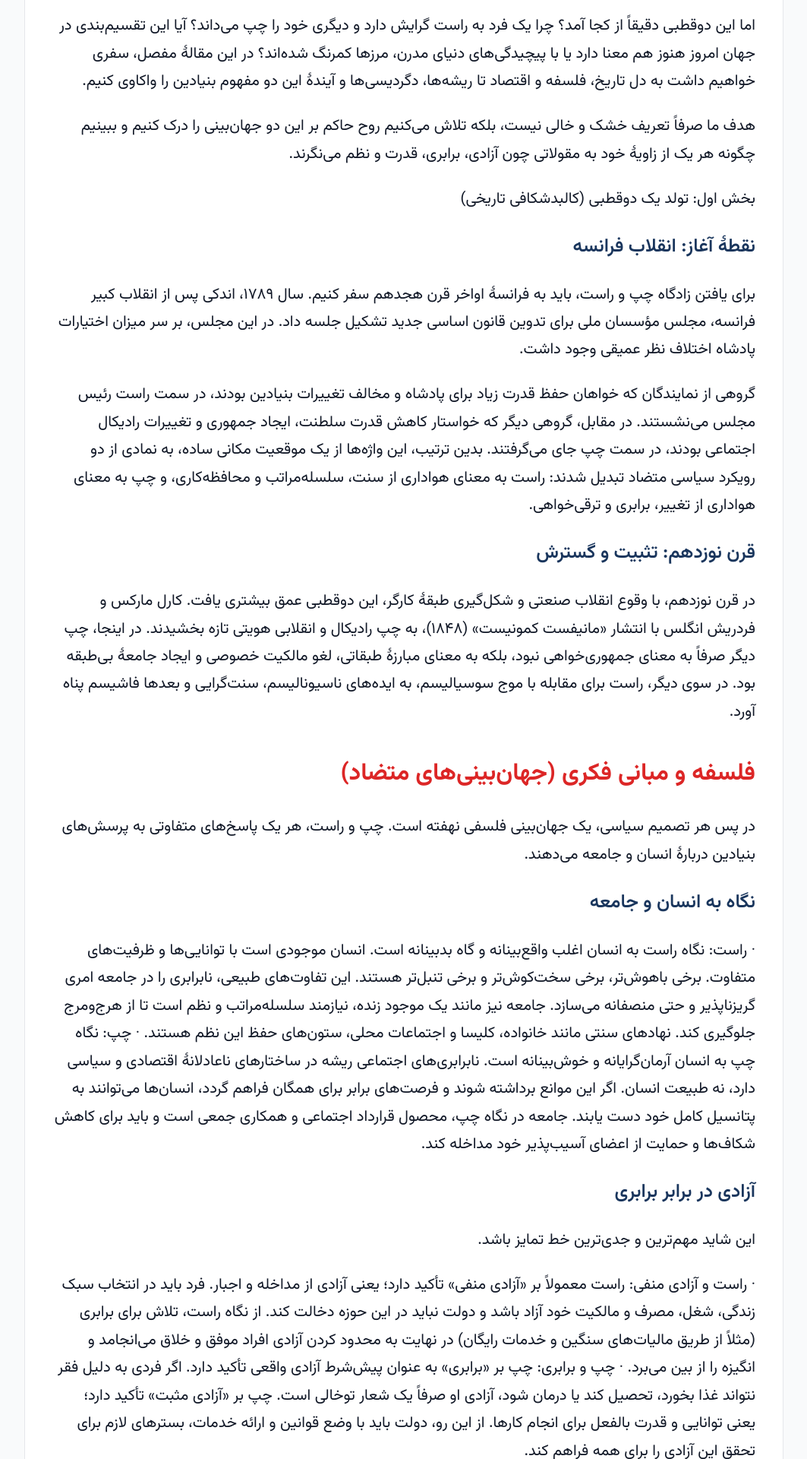
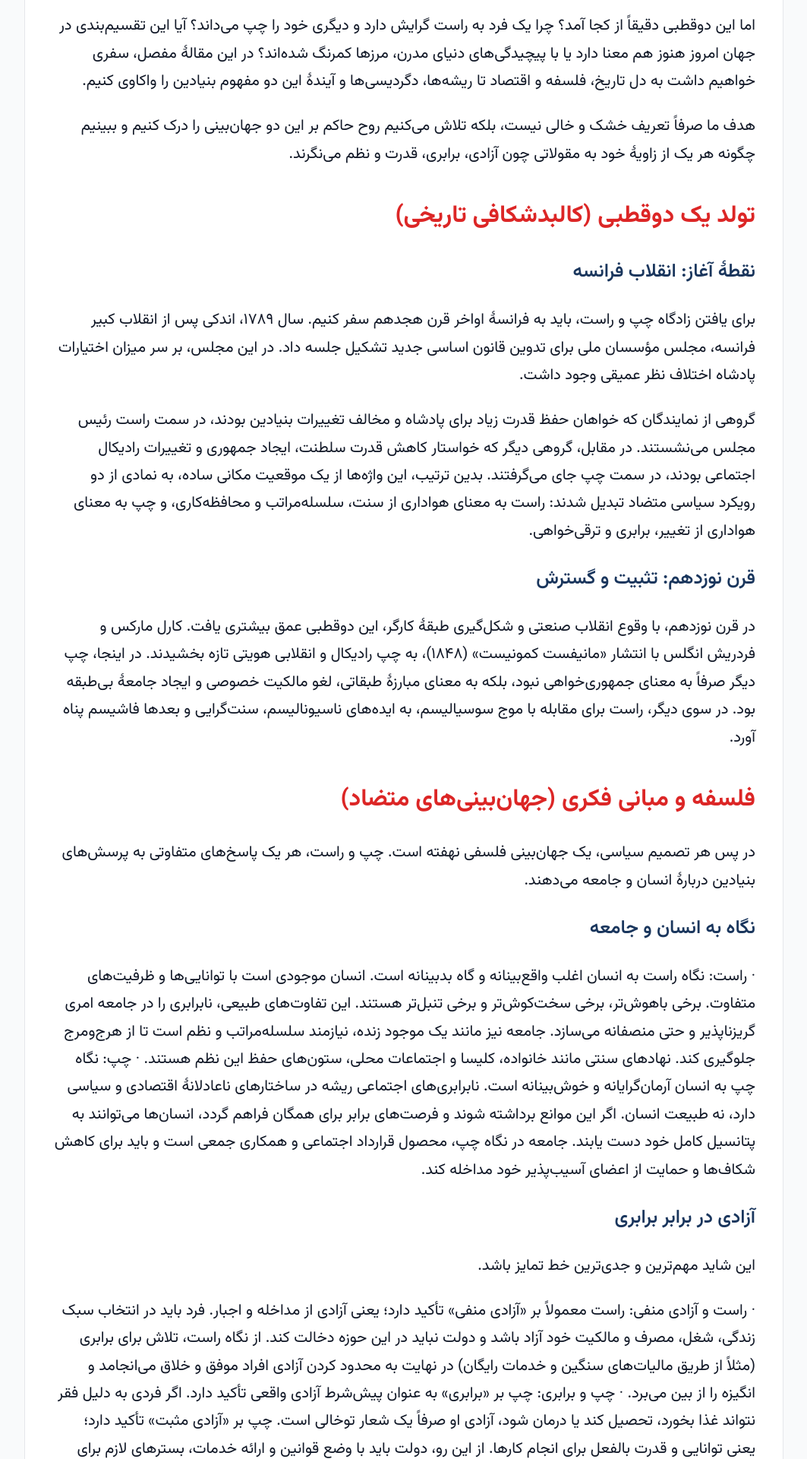
Before and after one commit to darkblog/darkblog.github.io, a Jekyll site: the page built from _posts/2026-2-13-111.md, in a window 1280 px wide. Shown: the part 446-2366 px from the top of the page at 76% size, without its empty margins (108-1171 px from the left). Built offline with Jekyll 4.4.1, drawn with Linux system fonts in a browser that asks for light colours.

Commit message:
Update 2026-2-13-111.md

```diff
--- a/_posts/2026-2-13-111.md
+++ b/_posts/2026-2-13-111.md
@@ -9,7 +9,7 @@ title: راست و چپ ـ سفری به دل دو قطب تاریخ ساز سی
 
 هدف ما صرفاً تعریف خشک و خالی نیست، بلکه تلاش می‌کنیم روح حاکم بر این دو جهان‌بینی را درک کنیم و ببینیم چگونه هر یک از زاویهٔ خود به مقولاتی چون آزادی، برابری، قدرت و نظم می‌نگرند.
 
-بخش اول: تولد یک دوقطبی (کالبدشکافی تاریخی)
+## تولد یک دوقطبی (کالبدشکافی تاریخی)
 
 ### نقطهٔ آغاز: انقلاب فرانسه
 
```
